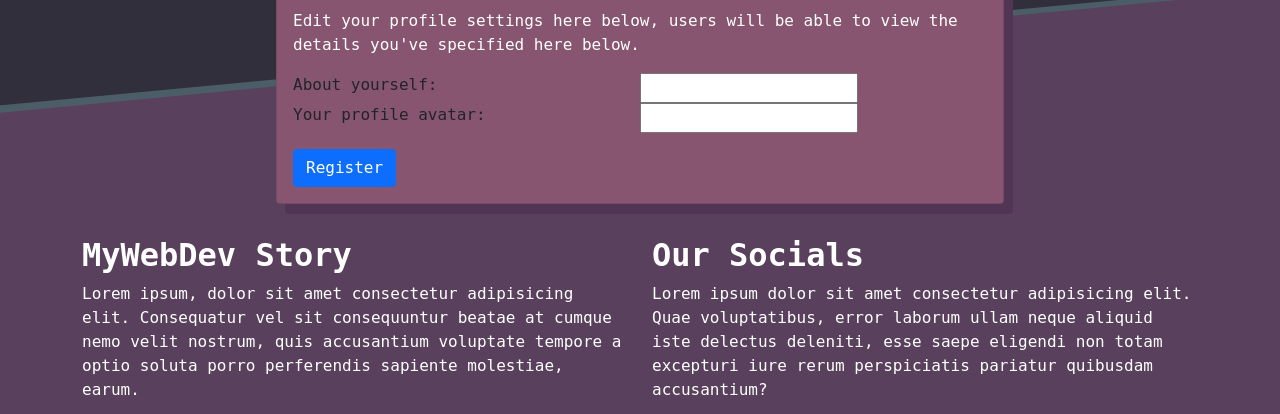
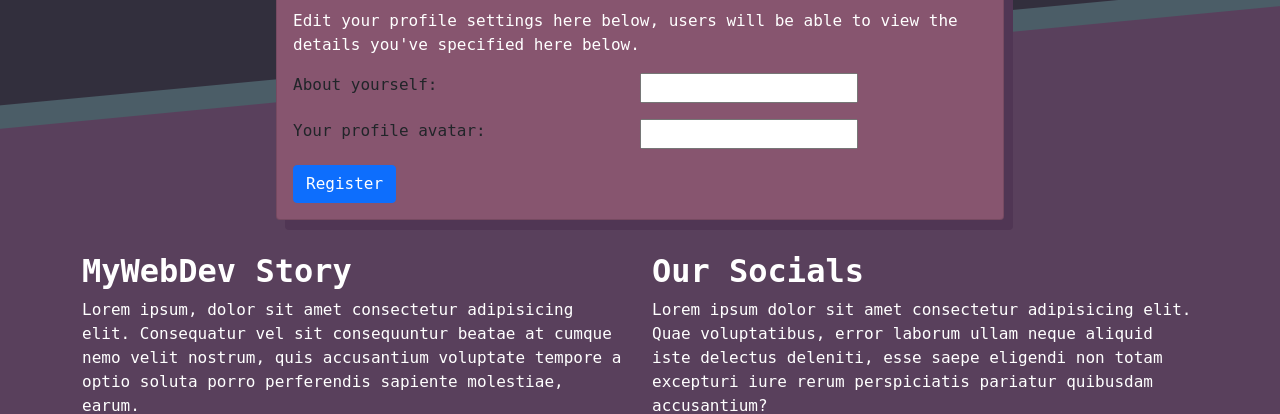
Before and after one commit to michaeldijk/mwds, a Flask app: template templates/profile_edit.html in a window 1280 px wide. Shown: the part 212-626 px from the top of the page. Run offline with Flask 2, Linux system fonts and the light colour scheme; the template is opened without the code that fills it: values that come from a table or form of the project are taken from there, others are empty; some libraries are stand-ins or nearby versions; some web fonts are replaced.

Commit message:
added padding

```diff
--- a/templates/profile_edit.html
+++ b/templates/profile_edit.html
@@ -23,7 +23,7 @@
 									{{ form.about_me }}
 								</div>
 							</div>
-							<div class="row">
+							<div class="row pt-3">
 								<div class="col-sm-12 col-lg-6">
 									Your profile avatar:
 								</div>
```
